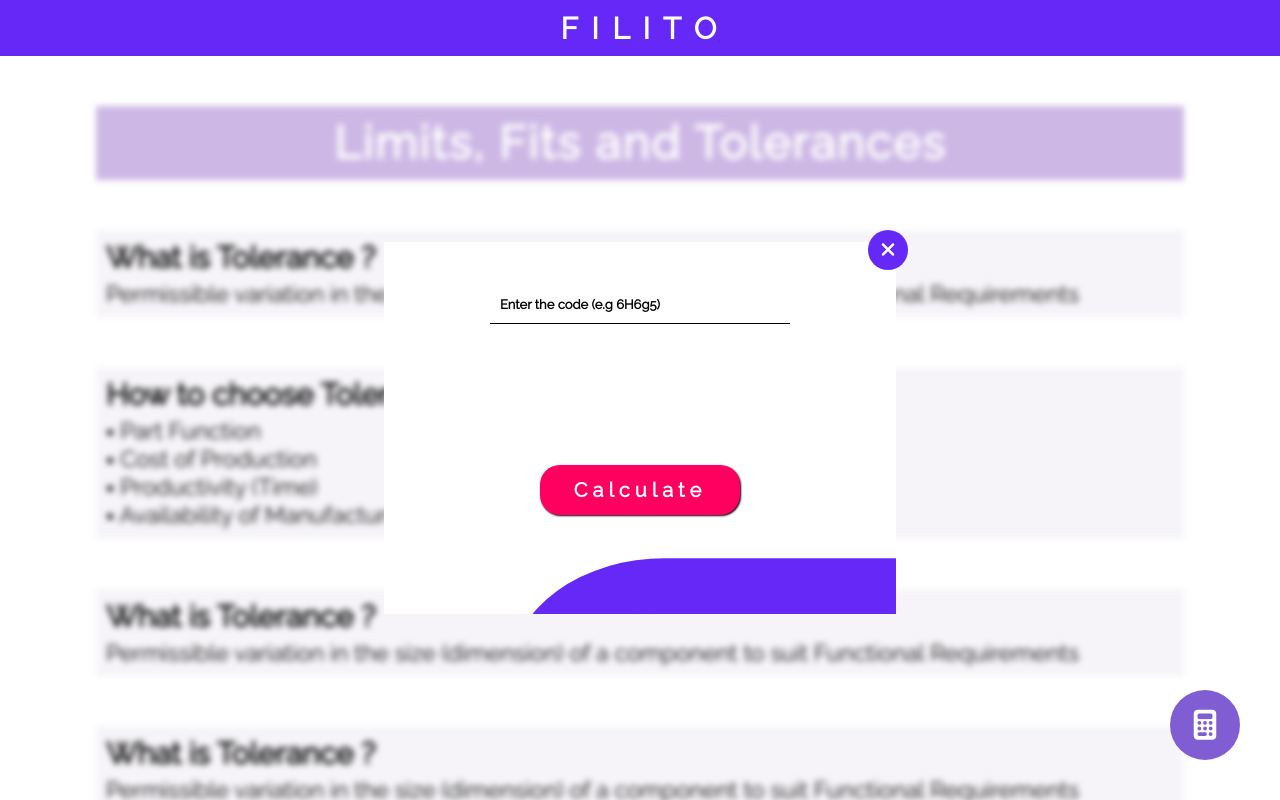
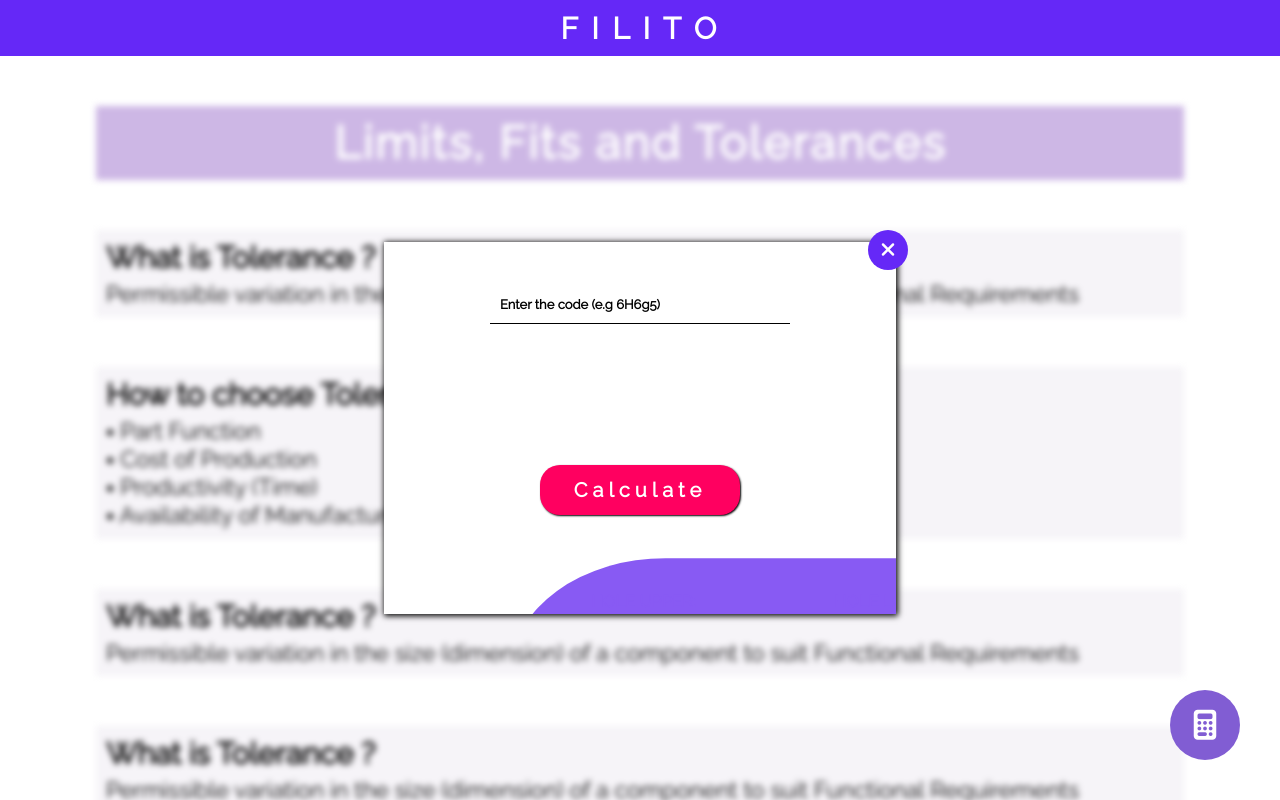
Before and after one commit to Veteran0411/FILITO, a plain HTML site: page interface.html in a window 1280 px wide. Both pictures are taken after a click on the element 1205 px from the left and 725 px from the top of the page. Drawn offline with nearby package versions, Linux system fonts and the light colour scheme.

Commit message:
Update interface.css

```diff
--- a/interface.css
+++ b/interface.css
@@ -19,6 +19,7 @@ body {
 .container {
     width: 100vw;
     height: 100vh;
+    overflow-x: hidden;
 }
 
 .navbar {
@@ -63,12 +64,13 @@ body {
     left: 50%;
     transform: translate(-50%, -50%);
     display: none;
+    box-shadow: 1px 1px 6px 1px black;
 }
 
 #modal_info_Section {
     width: 100%;
     height: 100%;
-    background-color: yellow;
+    /* background-color: yellow; */
     overflow: hidden;
     position: relative;
 
@@ -169,7 +171,7 @@ body {
 #modal_answer_section {
     position: absolute;
     width: 100%;
-    background-color: #6528F7;
+    background-color: #885af3;
     height: 100%;
     border-radius: 30% 10% 0 0;
     transform: translate(25%, 85%);
@@ -183,6 +185,8 @@ body {
     font-weight: 800;
     color: white;
     letter-spacing: 0.3px;
+    padding: 1rem;
+
 }
 
 #holeLimit {
@@ -192,7 +196,7 @@ body {
     text-align: center;
     width: 100%;
     height: 100%;
-    color: #6528F7;
+    color: #885af3;
 }
 
 #shaftLimit {
@@ -216,7 +220,8 @@ body {
 #fitType {
     text-align: center;
     display: grid;
-    place-items: center;
+    /* gap: 0; */
+    /* place-items: center; */
     width: 100%;
     height: 100%;
 }
@@ -445,7 +450,6 @@ ul {
         grid-template-rows: 1fr 1fr 1fr 0.5fr;
         gap: 0.5rem;
     }
-
     .footer {
         padding-bottom: 8rem;
     }
```
